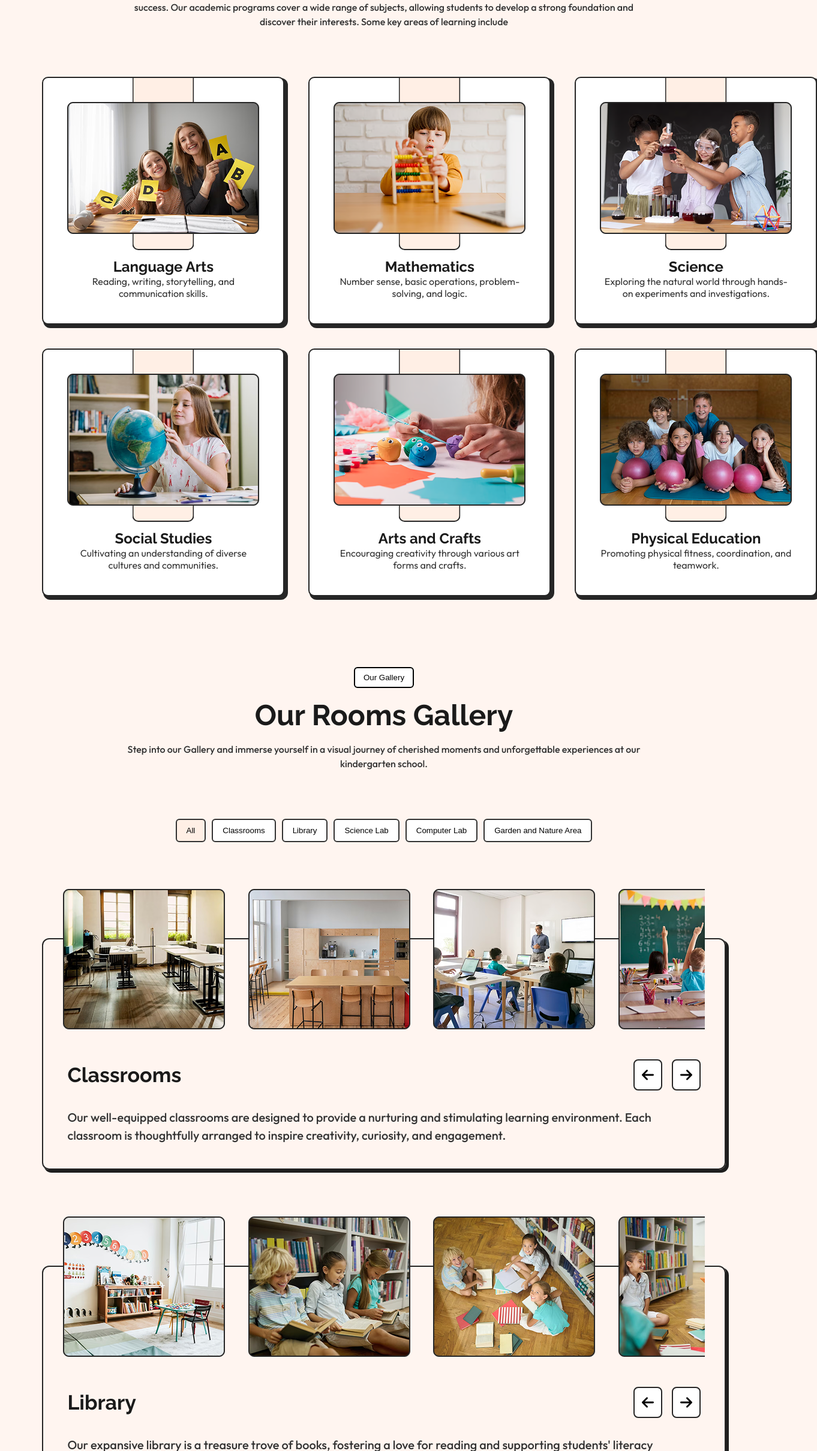
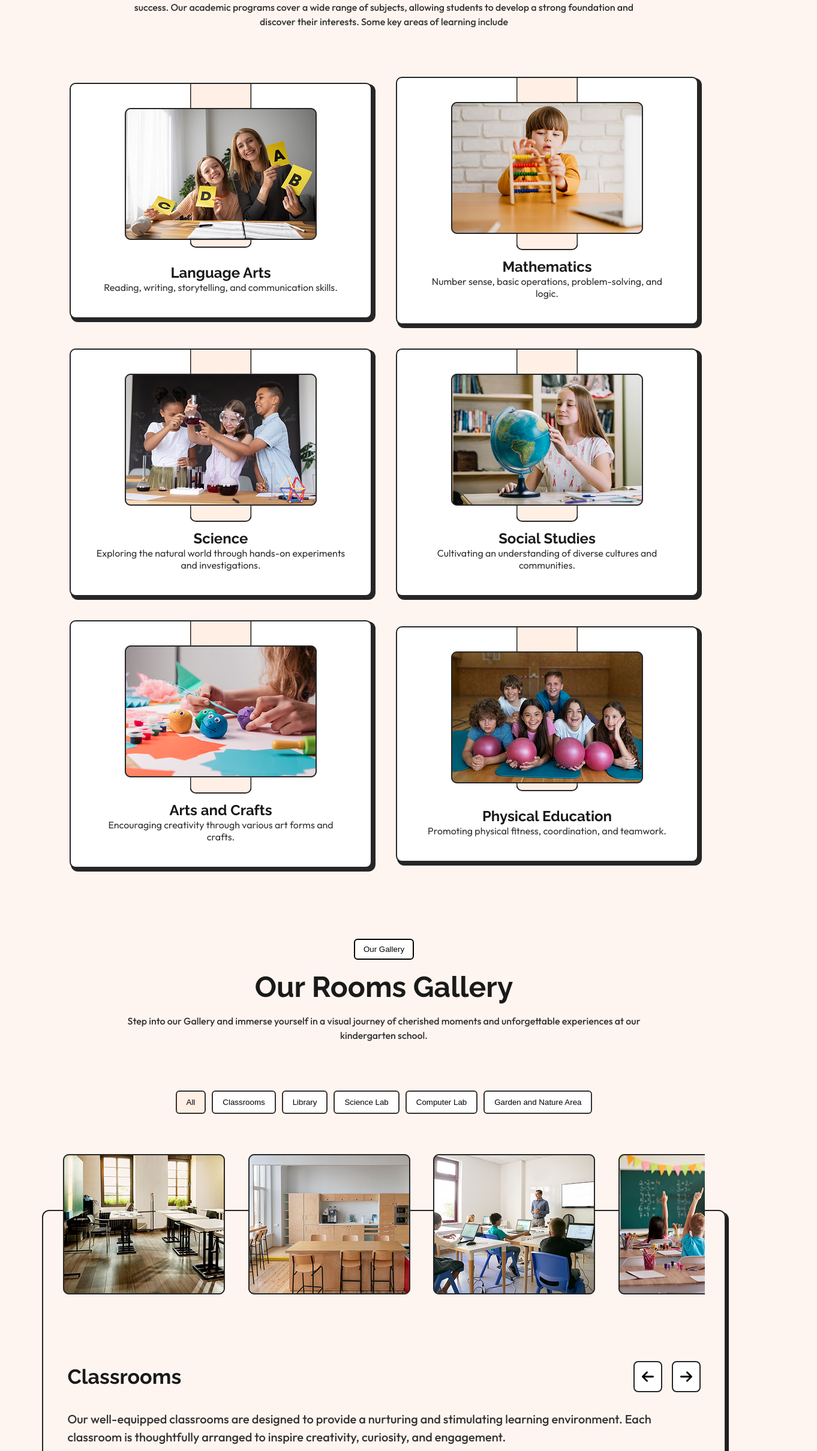
Before and after one commit to rashahatoum/task-3-adv, a React (Vite) app: page /task-3-adv/academics in a window 1280 px wide. Shown: the part 1907-4326 px from the top of the page at 60% size, 1362 px wide, since content can reach past the window. Built offline with nearby package versions, Linux system fonts and the light colour scheme.

Commit message:
add photos and edites

```diff
--- a/src/components/Awards/Awards.module.css
+++ b/src/components/Awards/Awards.module.css
@@ -4,7 +4,7 @@
 }
 
 .card {
-    flex: 0 0 clamp(315px, 30%, 625px);
+    flex: 0 0 clamp(315px, 30%, 690px);
 }
 
 .sliderFooter {
--- a/src/components/Gallery/Gallery.module.css
+++ b/src/components/Gallery/Gallery.module.css
@@ -6,7 +6,7 @@
     gap: 30px;
     width: 100%;
     padding: 40px;
-    padding-top: 25vh;
+    padding-top: 250px;
     margin-bottom: 20vh;
     border: 2px solid var(--GrayColor);
     box-shadow: 4px 4px 0px 1px #1E1E1E;
@@ -77,7 +77,7 @@
     }
     .galleryItem {
         padding: 30px;
-        padding-top: 16vh;
+        padding-top: clamp(60px, 40vw, 200px);
         max-width: 425px;
         width: 100%;
     }
@@ -85,7 +85,6 @@
     flex: 0 0 100%;
     width: 100%;
     max-width:100%;
-    max-height: 203px;
 }
 .sliderFooter {
     flex-direction: column;
--- a/src/components/Learn/learn.module.css
+++ b/src/components/Learn/learn.module.css
@@ -1,6 +1,8 @@
 .LearnCards {
     display: grid;
-    grid-template-columns: repeat(3, 1fr);
+    grid-template-columns: repeat(auto-fit, minmax(250px, 504px));
+    align-items: center;
+    justify-content: center;
     gap: 40px;
 }
 
--- a/src/components/NavBar/NavBar.module.css
+++ b/src/components/NavBar/NavBar.module.css
@@ -102,7 +102,7 @@
 
     .navMenu {
         position: fixed;
-        top: 24vh;
+        top: 200px;
         right: 10%;
         width: 80%;
         display: flex;
--- a/src/pages/Academics.tsx
+++ b/src/pages/Academics.tsx
@@ -131,7 +131,9 @@ const Academics = () => {
                                 images: ["/task-3-adv/assets/imgs/Library1.png",
                                     "/task-3-adv/assets/imgs/Library2.png",
                                     "/task-3-adv/assets/imgs/Library3.png",
-                                    "/task-3-adv/assets/imgs/Library4.png",],
+                                    "/task-3-adv/assets/imgs/Library4.png",
+                                    "/task-3-adv/assets/imgs/Classrooms1.png",
+                                    "/task-3-adv/assets/imgs/Classrooms2.png",],
                                 title: "Library",
                                 desc: "Our expansive library is a treasure trove of books, fostering a love for reading and supporting students' literacy development."
                             },
@@ -140,7 +142,9 @@ const Academics = () => {
                                 images: ["/task-3-adv/assets/imgs/Science1.png",
                                     "/task-3-adv/assets/imgs/Science2.png",
                                     "/task-3-adv/assets/imgs/Science3.png",
-                                    "/task-3-adv/assets/imgs/Science4.png",],
+                                    "/task-3-adv/assets/imgs/Science4.png",
+                                    "/task-3-adv/assets/imgs/Computer3.png",
+                                    "/task-3-adv/assets/imgs/Computer4.png",],
                                 title: "Science Lab",
                                 desc: "Our hands-on science lab allows students to conduct experiments and explore scientific concepts in a fun and interactive way."
                             },
@@ -149,7 +153,9 @@ const Academics = () => {
                                 images: ["/task-3-adv/assets/imgs/Computer1.png",
                                     "/task-3-adv/assets/imgs/Computer2.png",
                                     "/task-3-adv/assets/imgs/Computer3.png",
-                                    "/task-3-adv/assets/imgs/Computer4.png",],
+                                    "/task-3-adv/assets/imgs/Computer4.png",
+                                    "/task-3-adv/assets/imgs/Science2.png",
+                                    "/task-3-adv/assets/imgs/Science3.png",],
                                 title: "Computer Lab",
                                 desc: "Equipped with age-appropriate technology, the computer lab enhances students' digital literacy and computational skills."
                             },
@@ -158,7 +164,9 @@ const Academics = () => {
                                 images: ["/task-3-adv/assets/imgs/Garden1.png",
                                     "/task-3-adv/assets/imgs/Garden2.png",
                                     "/task-3-adv/assets/imgs/Garden3.png",
-                                    "/task-3-adv/assets/imgs/Garden4.png",],
+                                    "/task-3-adv/assets/imgs/Garden4.png",
+                                    "/task-3-adv/assets/imgs/Classrooms1.png",
+                                    "/task-3-adv/assets/imgs/Classrooms2.png",],
                                 title: "Garden and Nature Area",
                                 desc: "Our garden and nature area offer an opportunity for children to connect with nature and learn about plants and the environment."
                             },
```
